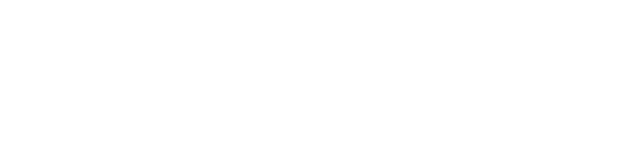
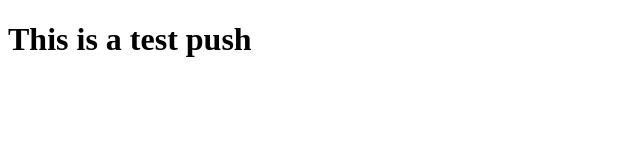
Before and after one commit to Mosiur-Rahman-1/panda-commerce, a plain HTML site: page index.html in a window 1280 px wide. Shown: the whole page, without its empty margins (0-640 px from the left). Drawn offline with Linux system fonts and the light colour scheme.

Commit message:
text added

```diff
--- a/index.html
+++ b/index.html
@@ -6,6 +6,6 @@
     <title>Panda Commerce || eCommerce shop for everyone</title>
 </head>
 <body>
-
+    <h1>This is a test push</h1>
 </body>
 </html>
```
